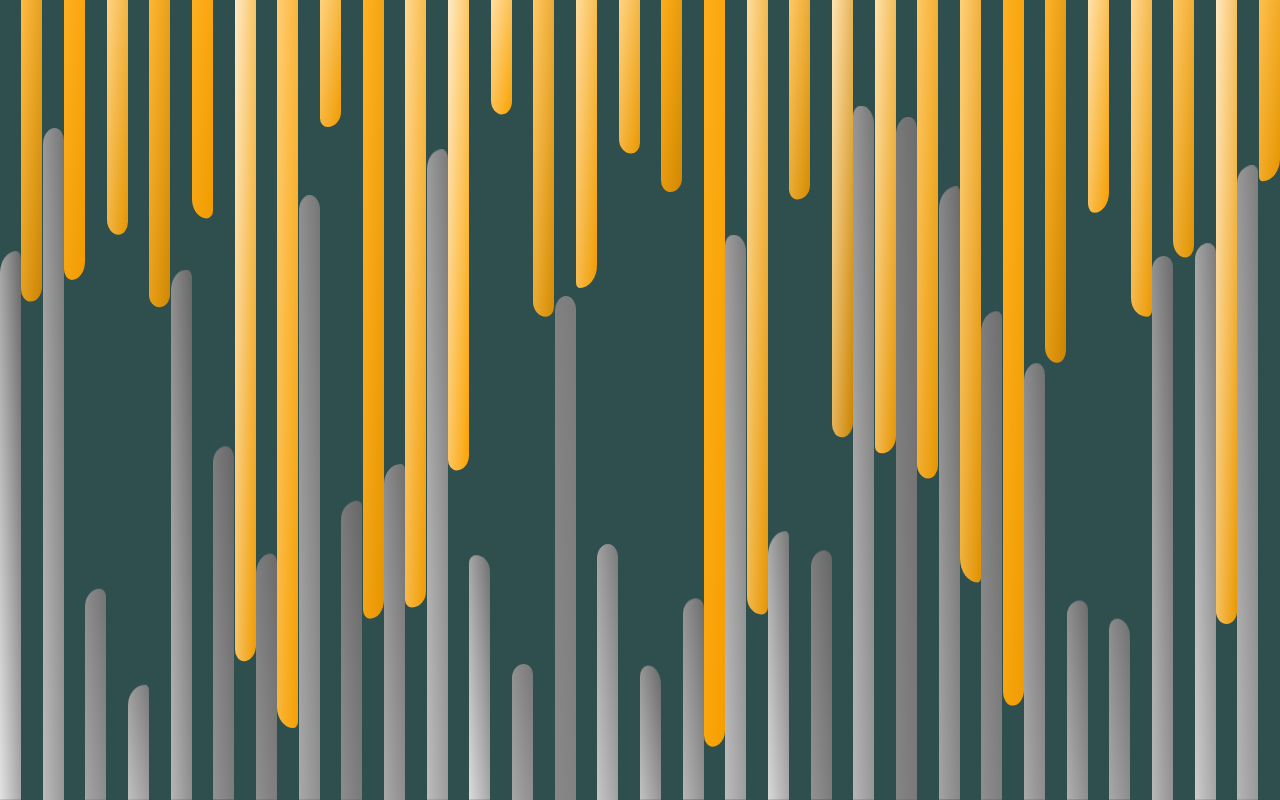
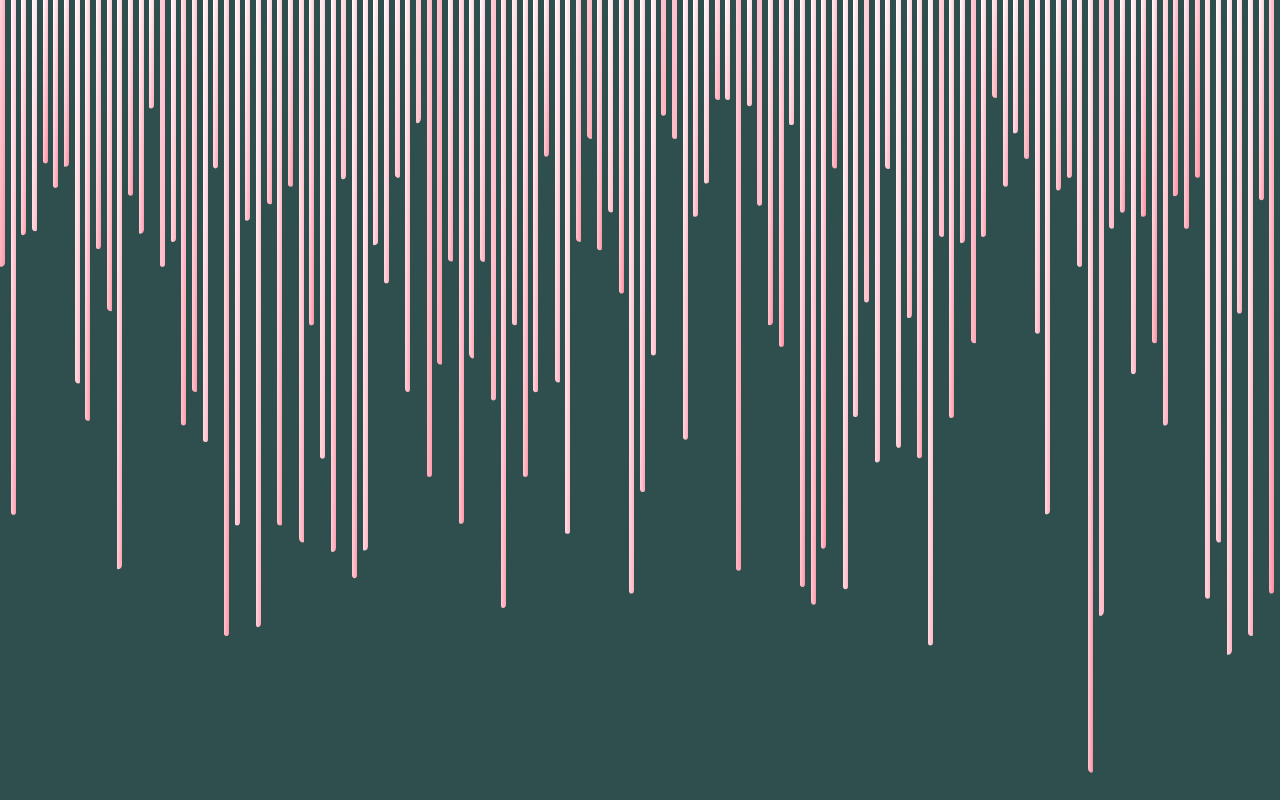
Before and after one commit to VivianeBusch-Wallace/moving-lines-bg-sass, a website: page src/index.html in a window 1280 px wide. Drawn offline with nearby package versions, Linux system fonts and the light colour scheme; files that its build step writes are made by us from their sources.

Commit message:
changed color to pink, moved bottom lines, made every even line transparent, added cubic bezier ani-timing-function

```diff
--- a/src/index.html
+++ b/src/index.html
@@ -69,6 +69,186 @@
       <div class="item"></div>
       <div class="item"></div>
       <div class="item"></div>
+      <div class="item"></div>
+      <div class="item"></div>
+      <div class="item"></div>
+      <div class="item"></div>
+      <div class="item"></div>
+      <div class="item"></div>
+      <div class="item"></div>
+      <div class="item"></div>
+      <div class="item"></div>
+      <div class="item"></div>
+      <div class="item"></div>
+      <div class="item"></div>
+      <div class="item"></div>
+      <div class="item"></div>
+      <div class="item"></div>
+      <div class="item"></div>
+      <div class="item"></div>
+      <div class="item"></div>
+      <div class="item"></div>
+      <div class="item"></div>
+      <div class="item"></div>
+      <div class="item"></div>
+      <div class="item"></div>
+      <div class="item"></div>
+      <div class="item"></div>
+      <div class="item"></div>
+      <div class="item"></div>
+      <div class="item"></div>
+      <div class="item"></div>
+      <div class="item"></div>
+      <div class="item"></div>
+      <div class="item"></div>
+      <div class="item"></div>
+      <div class="item"></div>
+      <div class="item"></div>
+      <div class="item"></div>
+      <div class="item"></div>
+      <div class="item"></div>
+      <div class="item"></div>
+      <div class="item"></div>
+      <div class="item"></div>
+      <div class="item"></div>
+      <div class="item"></div>
+      <div class="item"></div>
+      <div class="item"></div>
+      <div class="item"></div>
+      <div class="item"></div>
+      <div class="item"></div>
+      <div class="item"></div>
+      <div class="item"></div>
+      <div class="item"></div>
+      <div class="item"></div>
+      <div class="item"></div>
+      <div class="item"></div>
+      <div class="item"></div>
+      <div class="item"></div>
+      <div class="item"></div>
+      <div class="item"></div>
+      <div class="item"></div>
+      <div class="item"></div>
+      <div class="item"></div>
+      <div class="item"></div>
+      <div class="item"></div>
+      <div class="item"></div>
+      <div class="item"></div>
+      <div class="item"></div>
+      <div class="item"></div>
+      <div class="item"></div>
+      <div class="item"></div>
+      <div class="item"></div>
+      <div class="item"></div>
+      <div class="item"></div>
+      <div class="item"></div>
+      <div class="item"></div>
+      <div class="item"></div>
+      <div class="item"></div>
+      <div class="item"></div>
+      <div class="item"></div>
+      <div class="item"></div>
+      <div class="item"></div>
+      <div class="item"></div>
+      <div class="item"></div>
+      <div class="item"></div>
+      <div class="item"></div>
+      <div class="item"></div>
+      <div class="item"></div>
+      <div class="item"></div>
+      <div class="item"></div>
+      <div class="item"></div>
+      <div class="item"></div>
+      <div class="item"></div>
+      <div class="item"></div>
+      <div class="item"></div>
+      <div class="item"></div>
+      <div class="item"></div>
+      <div class="item"></div>
+      <div class="item"></div>
+      <div class="item"></div>
+      <div class="item"></div>
+      <div class="item"></div>
+      <div class="item"></div>
+      <div class="item"></div>
+      <div class="item"></div>
+      <div class="item"></div>
+      <div class="item"></div>
+      <div class="item"></div>
+      <div class="item"></div>
+      <div class="item"></div>
+      <div class="item"></div>
+      <div class="item"></div>
+      <div class="item"></div>
+      <div class="item"></div>
+      <div class="item"></div>
+      <div class="item"></div>
+      <div class="item"></div>
+      <div class="item"></div>
+      <div class="item"></div>
+      <div class="item"></div>
+      <div class="item"></div>
+      <div class="item"></div>
+      <div class="item"></div>
+      <div class="item"></div>
+      <div class="item"></div>
+      <div class="item"></div>
+      <div class="item"></div>
+      <div class="item"></div>
+      <div class="item"></div>
+      <div class="item"></div>
+      <div class="item"></div>
+      <div class="item"></div>
+      <div class="item"></div>
+      <div class="item"></div>
+      <div class="item"></div>
+      <div class="item"></div>
+      <div class="item"></div>
+      <div class="item"></div>
+      <div class="item"></div>
+      <div class="item"></div>
+      <div class="item"></div>
+      <div class="item"></div>
+      <div class="item"></div>
+      <div class="item"></div>
+      <div class="item"></div>
+      <div class="item"></div>
+      <div class="item"></div>
+      <div class="item"></div>
+      <div class="item"></div>
+      <div class="item"></div>
+      <div class="item"></div>
+      <div class="item"></div>
+      <div class="item"></div>
+      <div class="item"></div>
+      <div class="item"></div>
+      <div class="item"></div>
+      <div class="item"></div>
+      <div class="item"></div>
+      <div class="item"></div>
+      <div class="item"></div>
+      <div class="item"></div>
+      <div class="item"></div>
+      <div class="item"></div>
+      <div class="item"></div>
+      <div class="item"></div>
+      <div class="item"></div>
+      <div class="item"></div>
+      <div class="item"></div>
+      <div class="item"></div>
+      <div class="item"></div>
+      <div class="item"></div>
+      <div class="item"></div>
+      <div class="item"></div>
+      <div class="item"></div>
+      <div class="item"></div>
+      <div class="item"></div>
+      <div class="item"></div>
+      <div class="item"></div>
+      <div class="item"></div>
+      <div class="item"></div>
+      <div class="item"></div>
+      <div class="item"></div>
     </div>
   </body>
 </html>
--- a/src/scss/main.scss
+++ b/src/scss/main.scss
@@ -1,6 +1,6 @@
 // @import "../../node_modules/bootstrap/scss/bootstrap.scss";
 
-$items-count: 60; // corresponds to the number of divs in your HTML
+$items-count: 240; // corresponds to the number of divs in your HTML
 
 // Define animation
 @keyframes move {
@@ -19,7 +19,7 @@ $items-count: 60; // corresponds to the number of divs in your HTML
   animation-duration: $duration;
   animation-iteration-count: infinite;
   animation-direction: alternate;
-  animation-timing-function: linear;
+  animation-timing-function: cubic-bezier(1, 0.1, 0.795, 0.5);
 }
 
 body {
@@ -39,29 +39,30 @@ body {
   .item:nth-child(#{$i}) {
     background: linear-gradient(
       to bottom right,
-      lighten(orange, random(40)),
-      rgba(darken(orange, random(10)), 1)
+      lighten(pink, random(40)),
+      rgba(darken(pink, random(10)), 1)
     );
     // random() will return a number between 1-100 with no argument being passed to it, or when you pass in a single integer parameter to define the upper limit. random(20) will return a number between 1-20.
     height: random(60) + 10 + vh;
     border-radius: 0 0 ((random(50) + 10 + px)) ((random(50) + 10 + px));
     transform-origin: 0 0;
 
-    @if (($i % 2) != 0) {
-      border-radius: ((random(50) + 10 + px)) ((random(20) + 10 + px)) 0 0;
-      background: linear-gradient(
-        to top right,
-        lighten(gray, random(40)),
-        rgba(darken(gray, random(10)), 1)
-      );
-    }
+    // @if (($i % 2) != 0) {
+    //   border-radius: ((random(50) + 10 + px)) ((random(20) + 10 + px)) 0 0;
+    //   background: linear-gradient(
+    //     to top right,
+    //     lighten(gray, random(40)),
+    //     rgba(darken(gray, random(10)), 1)
+    //   );
+    // }
     // The lighten() function increases lightness by a fixed amount.
     // The darken() function decreases lightness by a fixed amount.
     @include add-move-animation(random(5) + 1 + s);
   }
 }
 
-.item:nth-child(odd) {
-  align-self: end;
-  transform-origin: 0 100%;
+.item:nth-child(even) {
+  //   align-self: end;
+  //   transform-origin: 0 100%;
+  background: transparent;
 }
```
